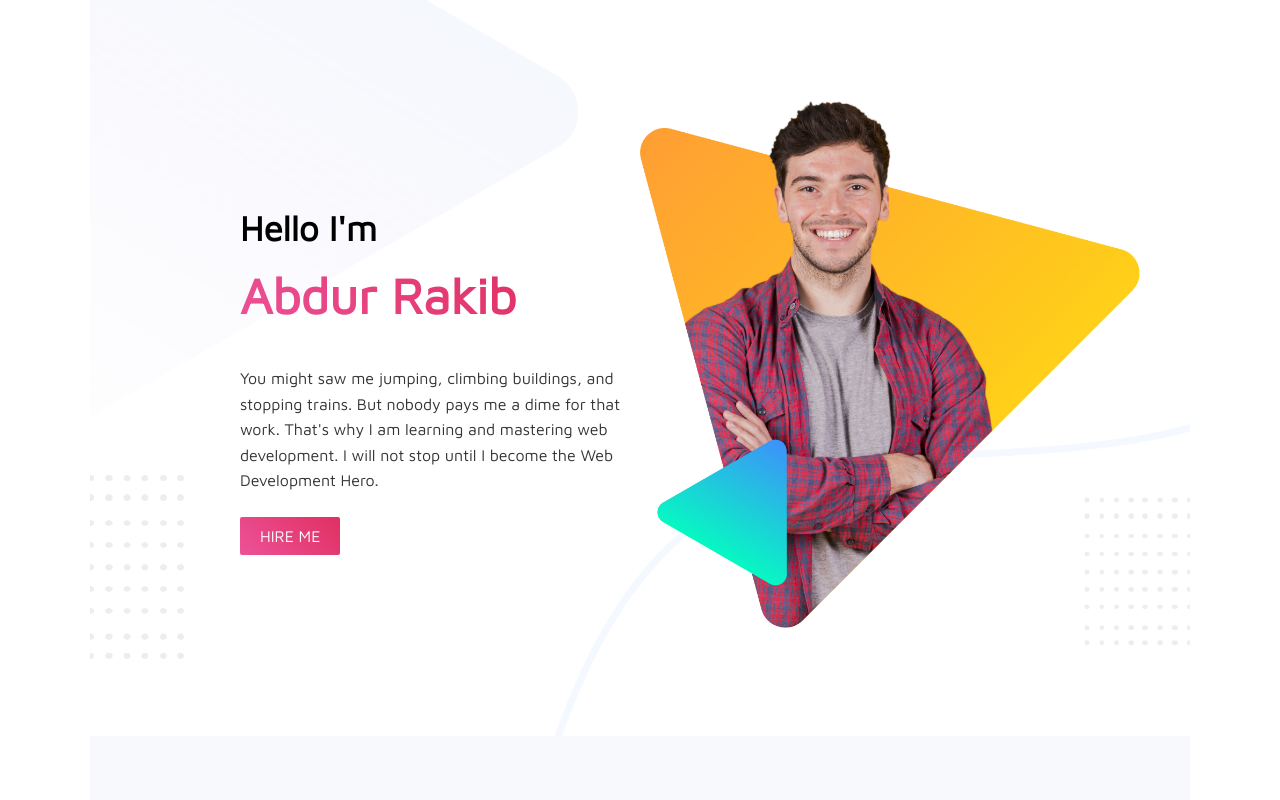
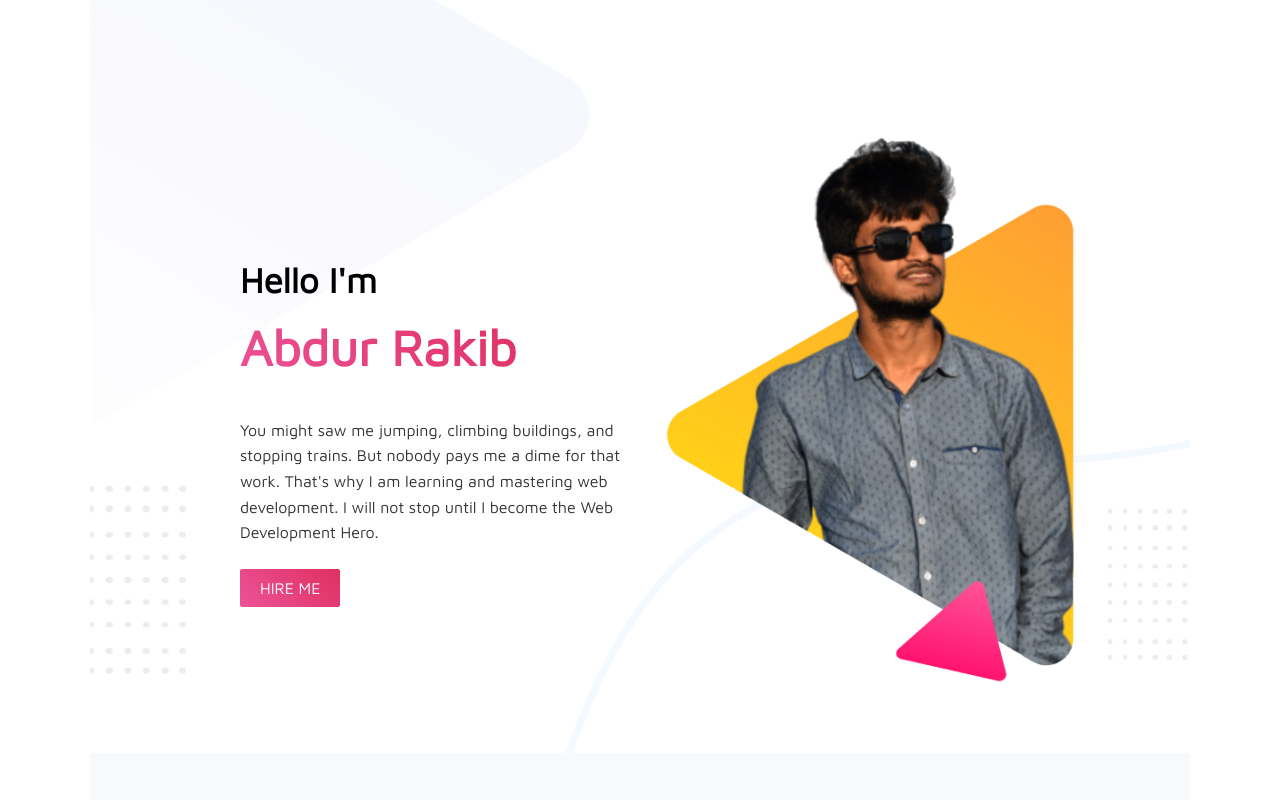
Before and after one commit to abdur-rakib/personal-portfolio, a plain HTML site: page index.html in a window 1280 px wide. Shown: the top 800 px of the page. Drawn offline with Linux system fonts and the light colour scheme.

Commit message:
Added images

```diff
--- a/css/style.css
+++ b/css/style.css
@@ -58,17 +58,17 @@ body {
 .content {
     display: flex;
     justify-content: space-around;
-
+    align-items: center;
 
     padding: 0 5rem;
 }
 
 .half-width {
     width: 50%;
-    margin: 10rem 0;
+    margin: 6rem 0;
 }
 .half-width img {
-    width: 100%;
+    width: 130%;
 }
 
 .text-box {
@@ -331,6 +331,7 @@ p {
     color: var(--color-white);
     border-radius: 1rem;
     padding: 0 0 3rem 0;
+    width: 100%;
 }
 
 .client-message p {
--- a/index.html
+++ b/index.html
@@ -28,7 +28,7 @@
                 </div>
             </div>
             <div class="half-width">
-                <img src="./images/peter.png" alt="Rakib">
+                <img src="./images/rakib.png" alt="Rakib">
             </div>
         </section>
         <!-- End Header Section -->
@@ -36,7 +36,7 @@
         <!-- Start biography section -->
         <section class="biography content">
             <div class="half-width">
-                <img src="./images/peter_dream.png" alt="Rakib">
+                <img src="./images/rakib-dream.png" alt="Rakib">
             </div>
             <div class="half-width">
                 <div class="text-box">
```
Also changed, not shown: images/rakib-dream.png (added), images/rakib.png (added).
